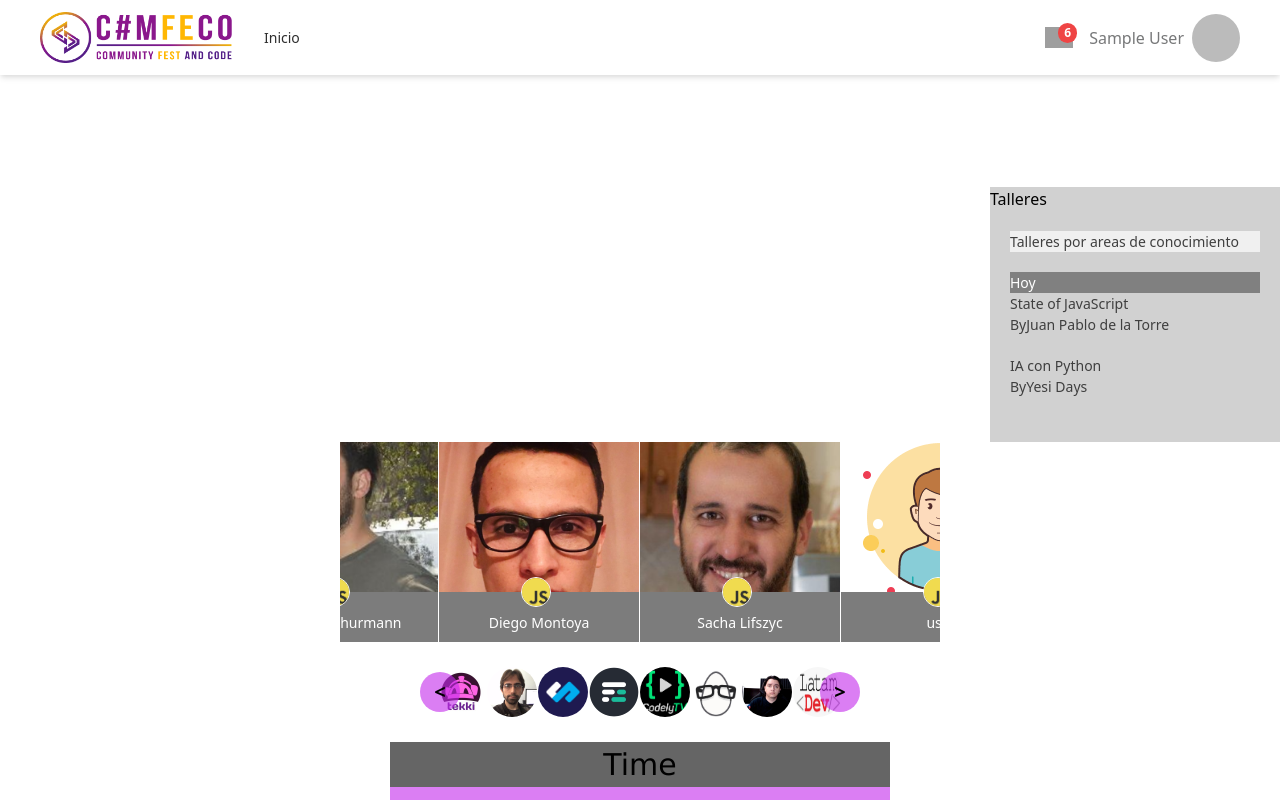
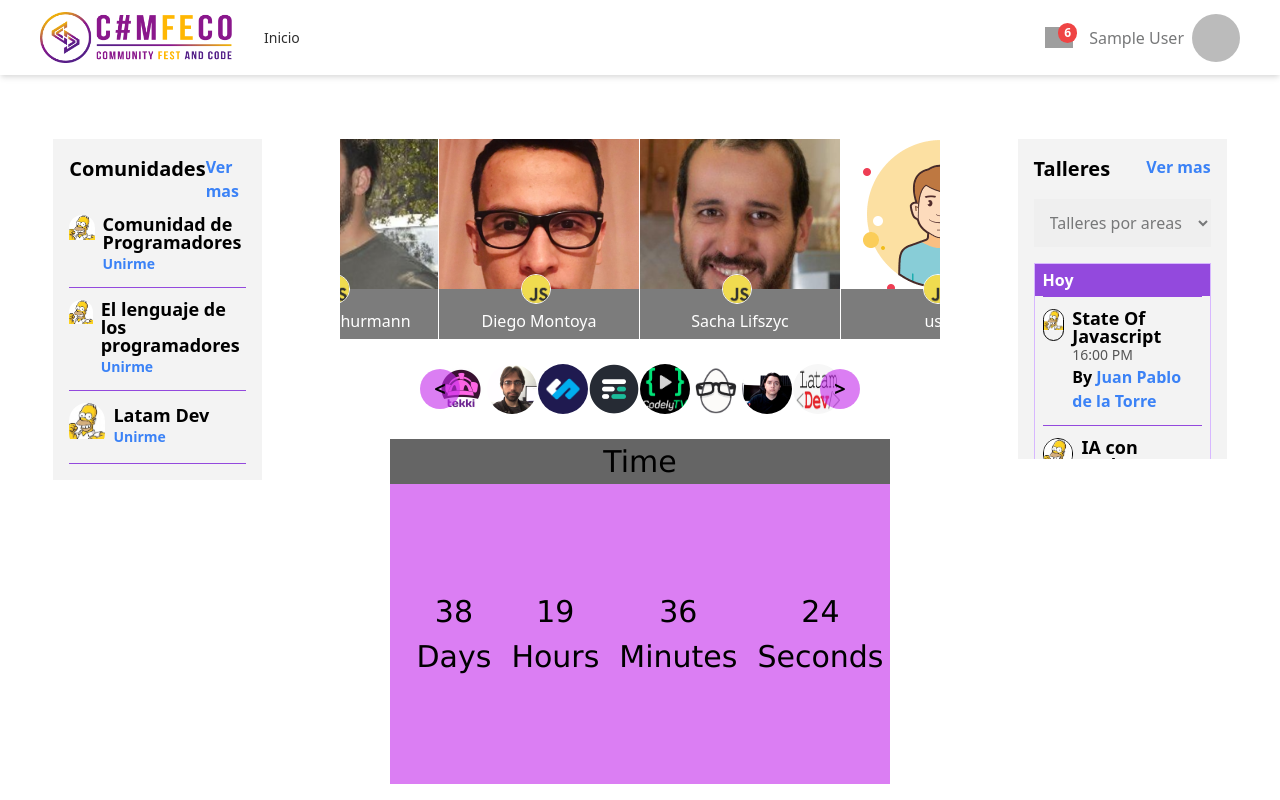
Before and after one commit to MaidedPonce/Team-Vuejs-5-Comfeco, a Vue app: page /dashboard in a window 1280 px wide. Shown: the top 800 px of the page. Built offline with nearby package versions, Linux system fonts and the light colour scheme; no server answers; sample sign-in values are in the browser's storage; grey boxes are pictures that could not be loaded.

Commit message:
update layout for dashboard

```diff
--- a/src/components/Counter.vue
+++ b/src/components/Counter.vue
@@ -1,26 +1,28 @@
 <template>
-<section style="padding-bottom: 100%;
+  <section
+    style="
 font-family: Verdana, Geneva, Tahoma, sans-serif;
-">
+"
+  >
     <div class="time">
       <h3 v-if="!expired">Time</h3>
       <h3 v-else>It's Done</h3>
     </div>
     <div v-if="loaded" class="timer">
       <div class="timer__numbers">
-    {{displayDays}}
+        {{ displayDays }}
         <p>Days</p>
       </div>
       <div class="timer__numbers">
-    {{displayHours}}
+        {{ displayHours }}
         <p>Hours</p>
       </div>
       <div class="timer__numbers">
-    {{displayMinutes}}
+        {{ displayMinutes }}
         <p>Minutes</p>
       </div>
       <div class="timer__numbers">
-    {{displaySeconds}}
+        {{ displaySeconds }}
         <p>Seconds</p>
       </div>
     </div>
@@ -37,21 +39,21 @@ export default {
     displayMinutes: 0,
     displaySeconds: 0,
     loaded: false,
-        expired: false
+    expired: false,
   }),
   computed: {
     _seconds: () => 1000,
-        _minutes(){
-            return this._seconds * 60
+    _minutes() {
+      return this._seconds * 60;
     },
     _hours() {
-            return this._minutes * 60
+      return this._minutes * 60;
     },
     _days() {
-            return this._hours * 24
+      return this._hours * 24;
     },
     end() {
-            return new Date (
+      return new Date(
         this.year,
         this.month,
         this.date,
@@ -59,42 +61,42 @@ export default {
         this.minute,
         this.second,
         this.millisecond
-            )
+      );
     },
   },
   mounted() {
-            this.showRemaining()
+    this.showRemaining();
   },
   methods: {
-            formatNum: num => (num < 10 ? "0" + num : num),
+    formatNum: (num) => (num < 10 ? '0' + num : num),
     showRemaining() {
       const timer = setInterval(() => {
-                    const now = new Date()
+        const now = new Date();
         // const end = new Date(2021, 2, 27, 10, 10, 10)
-                    const distance = this.end.getTime() - now.getTime()
+        const distance = this.end.getTime() - now.getTime();
 
-                    if(distance < 0) {
-                        clearInterval(timer)
-                        this.expired = true
-                        this.loaded = true
-                        return
+        if (distance < 0) {
+          clearInterval(timer);
+          this.expired = true;
+          this.loaded = true;
+          return;
         }
-                    const days = Math.floor(distance / this._days)
-                    const hours = Math.floor((distance % this._days) / this._hours)
-                    const minutes = Math.floor((distance % this._hours) / this._minutes)
-                    const seconds = Math.floor((distance % this._minutes) / this._seconds)
+        const days = Math.floor(distance / this._days);
+        const hours = Math.floor((distance % this._days) / this._hours);
+        const minutes = Math.floor((distance % this._hours) / this._minutes);
+        const seconds = Math.floor((distance % this._minutes) / this._seconds);
         this.displayMinutes = this.formatNum(minutes);
         this.displaySeconds = this.formatNum(seconds);
         this.displayHours = this.formatNum(hours);
         this.displayDays = this.formatNum(days);
-                    this.loaded = true
-                }, 1000)
-            }
-        }
-    }
+        this.loaded = true;
+      }, 1000);
+    },
+  },
+};
 </script>
 
-<style>
+<style scope>
 .timer {
   justify-content: center;
   align-items: center;
--- a/src/components/Section.vue
+++ b/src/components/Section.vue
@@ -1,80 +1,82 @@
 <template>
-  <section style="
-    display: flex;
-    justify-content: flex-end;
-    align-items: center;"
-    >
-      <div class="card">
-          Talleres
+  <section class="space-y-4">
+    <div class="flex justify-between">
+      <h3 class="text-xl font-semibold">Talleres</h3>
+      <a href="#" class="text-blue-500 font-semibold">Ver mas</a>
+    </div>
+    <select class="text-gray-600 w-full p-3" name="" id="">
+      <option value="">Talleres por areas de conocimiento</option>
+      <option value="">VueJs</option>
+      <option value="">ReactJs</option>
+      <option value="">Svelte</option>
+      <option value="">Angular</option>
+    </select>
+    <div class="border border-purple-300">
+      <h6 class="text-white font-semibold bg-purple-500 px-2 py-1">Hoy</h6>
+      <div class="px-2">
+        <div class="flex py-3 space-x-2 border-t border-purple-500">
+          <figure class="w-8 h-8 rounded-full overflow-hidden border">
+            <img src="../assets/avatar.jpg" alt="avatar" />
+          </figure>
           <div>
-              <div class="card__list1">
-                <p>Talleres por areas de conocimiento</p>
-                <ul>
-                    <li>taller 1</li>
-                    <li>taller 2</li>
-                    <li>taller 3</li>
-                </ul>
-              </div>
-            <div class="card__list2">
-                <p class="card__list2--today">Hoy</p>
-            <ul>
-            <li class="card__list2--state">
-                <p> State of JavaScript</p>
-                <p>By<a>Juan Pablo de la Torre</a></p>
-            </li>
-            <li class="card__list2--state">
-                <p>IA con Python</p>
-                <p>By<a>Yesi Days</a></p>
-            </li>
-            </ul>
-            </div>
+            <h4 class="text-lg font-semibold leading-none">
+              State Of Javascript
+            </h4>
+            <p class="text-sm text-gray-700">16:00 PM</p>
+            <p class="font-semibold">
+              By <a href="#" class="text-blue-500">Juan Pablo de la Torre</a>
+            </p>
           </div>
+        </div>
+        <div class="flex py-3 space-x-2 border-t border-purple-500">
+          <figure class="w-8 h-8 rounded-full overflow-hidden border">
+            <img src="../assets/avatar.jpg" alt="avatar" />
+          </figure>
+          <div>
+            <h4 class="text-lg font-semibold leading-none">
+              IA con Python
+            </h4>
+            <p class="text-sm text-gray-700">22:00 PM</p>
+            <p class="font-semibold">
+              By <a href="#" class="text-blue-500">Yesi Days</a>
+            </p>
+          </div>
+        </div>
+        <div class="flex py-3 space-x-2 border-t border-purple-500">
+          <figure class="w-8 h-8 rounded-full overflow-hidden border">
+            <img src="../assets/avatar.jpg" alt="avatar" />
+          </figure>
+          <div>
+            <h4 class="text-lg font-semibold leading-none">
+              State Of Javascript
+            </h4>
+            <p class="text-sm text-gray-700">16:00 PM</p>
+            <p class="font-semibold">
+              By <a href="#" class="text-blue-500">Juan Pablo de la Torre</a>
+            </p>
+          </div>
+        </div>
+        <div class="flex py-3 space-x-2 border-t border-purple-500">
+          <figure class="w-8 h-8 rounded-full overflow-hidden border">
+            <img src="../assets/avatar.jpg" alt="avatar" />
+          </figure>
+          <div>
+            <h4 class="text-lg font-semibold leading-none">
+              IA con Python
+            </h4>
+            <p class="text-sm text-gray-700">22:00 PM</p>
+            <p class="font-semibold">
+              By <a href="#" class="text-blue-500">Yesi Days</a>
+            </p>
+          </div>
+        </div>
       </div>
+    </div>
   </section>
 </template>
 
 <script>
 export default {
-    name: 'Section'
-}
+  name: 'Section',
+};
 </script>
-
-<style>
-.card {
-    background: rgb(209, 209, 209);
-    width: 290px;
-    height: 255px;
-}
-p {
-    color: rgb(63, 63, 63);
-    font-size: 14px;
-}
-.card__list1 {
-    background: rgb(240, 240, 240);
-    margin: 20px;
-}
-.card__list1 ul {
-    display: none;
-}
-.card__list1:hover ul, ul:hover {
-	display: block;
-}
-.card__list2 {
-    margin-bottom: 0;
-    margin: 20px;
-}
-.card__list2--today {
-    color: white;
-    background: gray;
-    padding: 0;
-}
-.card__list2 p {
-    padding-top: 0;
-}
-.card__list2--state {
-    padding-bottom: 20px;
-}
-.card ul {
-    list-style: none;
-}
-</style>
--- a/src/views/auth/Private.vue
+++ b/src/views/auth/Private.vue
@@ -1,6 +1,61 @@
 <template>
-  <div class="flex-grow py-12">
-    <Section />
+  <div
+    class="w-11/12 md:w-8/12 lg:w-11/12 m-auto flex-grow grid grid-cols-1 lg:grid-cols-5 gap-4 lg:gap-x-8"
+  >
+    <div>
+      <div class="bg-gray-300 p-4">
+        <section class="space-y-4">
+          <div class="flex justify-between">
+            <h3 class="text-xl font-semibold">Comunidades</h3>
+            <a href="#" class="text-blue-500 font-semibold">Ver mas</a>
+          </div>
+        </section>
+        <div class="flex py-3 space-x-2 border-b border-purple-500">
+          <figure class="w-12 h-12 rounded-full overflow-hidden">
+            <img src="../../assets/avatar.jpg" alt="avatar" />
+          </figure>
+          <div>
+            <h4 class="text-lg font-semibold leading-none">
+              Comunidad de Programadores
+            </h4>
+            <a href="#" class="text-sm text-right text-blue-500 font-semibold"
+              >Unirme</a
+            >
+          </div>
+        </div>
+        <div class="flex py-3 space-x-2 border-b border-purple-500">
+          <figure class="w-12 h-12 rounded-full overflow-hidden">
+            <img src="../../assets/avatar.jpg" alt="avatar" />
+          </figure>
+          <div>
+            <h4 class="text-lg font-semibold leading-none">
+              El lenguaje de los programadores
+            </h4>
+            <a href="#" class="text-sm text-right text-blue-500 font-semibold"
+              >Unirme</a
+            >
+          </div>
+        </div>
+        <div
+          class="flex items-center py-3 space-x-2 border-b border-purple-500"
+        >
+          <figure class="w-12 h-12 rounded-full overflow-hidden">
+            <img src="../../assets/avatar.jpg" alt="avatar" />
+          </figure>
+          <div class="w-full">
+            <h4 class="text-lg font-semibold leading-none">
+              Latam Dev
+            </h4>
+            <a
+              href="#"
+              class="w-full text-sm text-right text-blue-500 font-semibold"
+              >Unirme</a
+            >
+          </div>
+        </div>
+      </div>
+    </div>
+    <div class="col-span-3">
       <Carousel />
       <CarouselMini />
       <Counter
@@ -12,6 +67,10 @@
         :second="59"
         :millisecond="31"
       />
+    </div>
+    <div class="bg-gray-300 p-4 h-80 overflow-y-scroll">
+      <Section />
+    </div>
   </div>
 </template>
 
```
Lines whose indentation alone changed are shown as unchanged.
